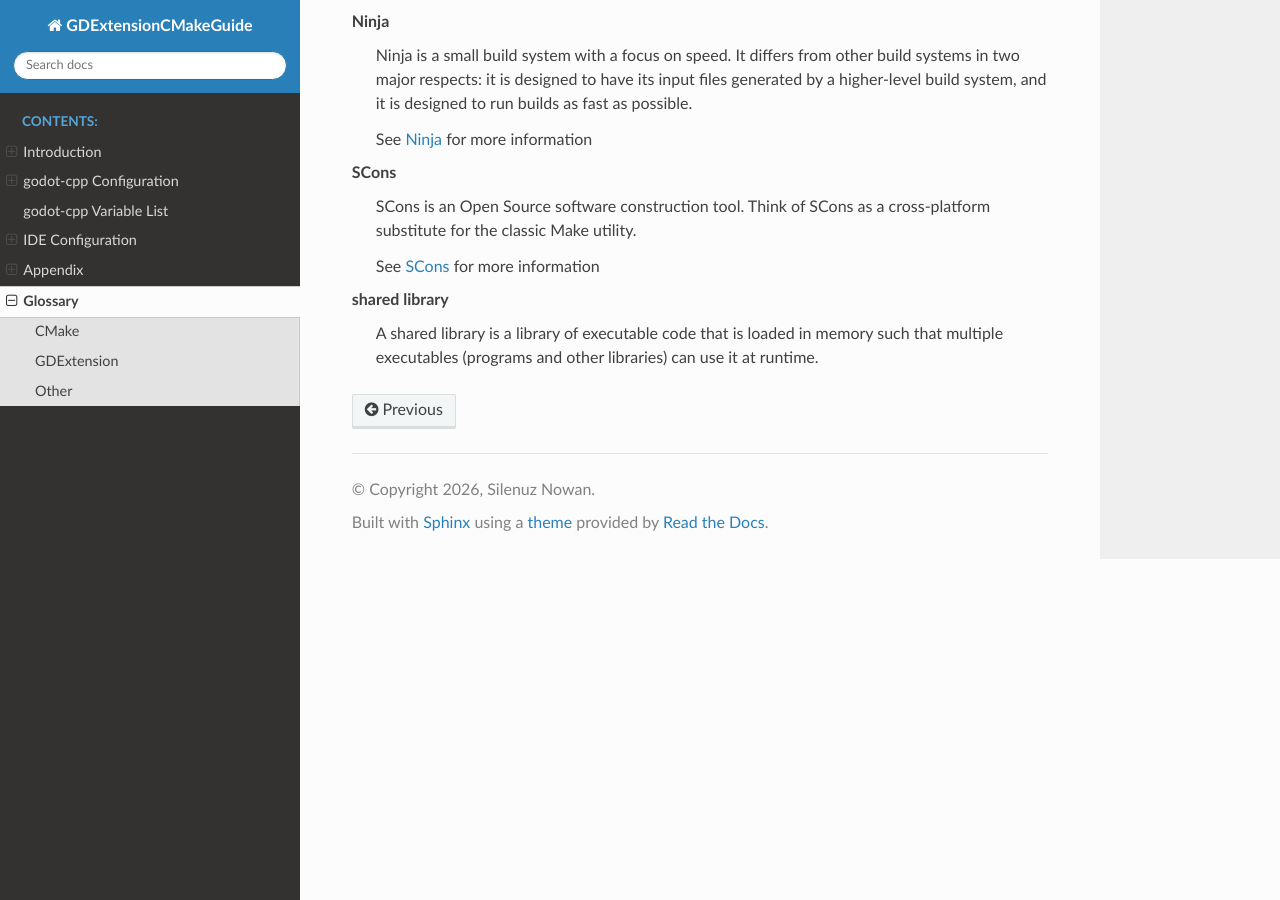
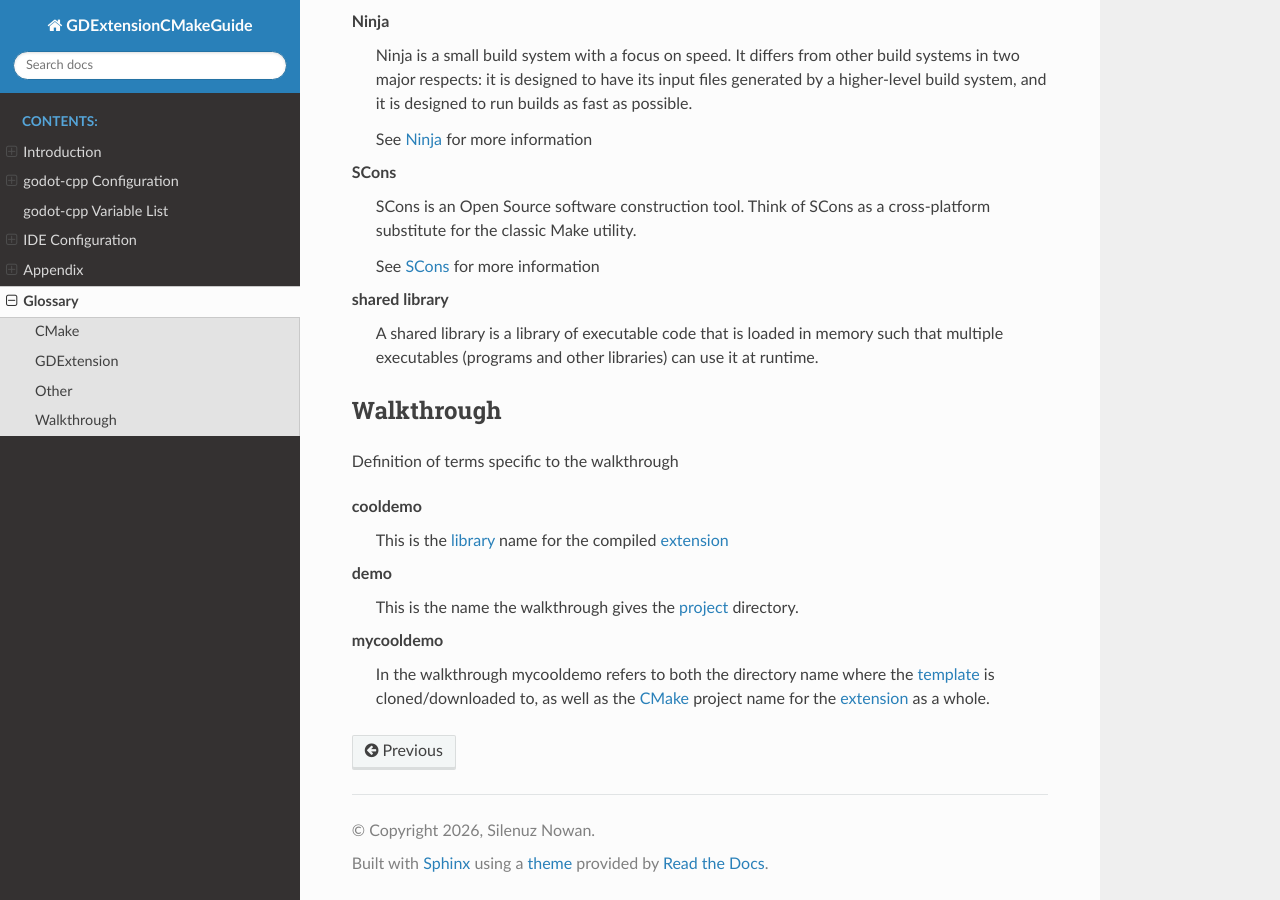
Before and after one commit to silenuz/GDExtension_CMake, a Sphinx documentation site: the page built from docs/source/glossary.rst, in a window 1280 px wide and 900 px high, scrolled down 5159 px. Built offline with Sphinx 7.4.7 and the Read the Docs theme 3.1.0, drawn with Linux system fonts in a browser that asks for light colours.

Commit message:
added some glossary terms specific to the walkthrough, fixed first steps so git clones directly into mycooldemo directory

```diff
--- a/docs/source/glossary.rst
+++ b/docs/source/glossary.rst
@@ -232,5 +232,23 @@ Definition of miscellaneous terms
        A shared library is a library of executable code that is loaded in memory such that multiple executables (programs and other libraries) can use it at runtime.
 
 
+Walkthrough
+===========
+Definition of terms specific to the walkthrough
+
+.. glossary::
+   :sorted:
+
+   mycooldemo
+      In the walkthrough mycooldemo refers to both the directory name where the :term:`template` is cloned/downloaded to,
+      as well as the :term:`CMake` project name for the :term:`extension` as a whole.
+
+   demo
+      This is the name the walkthrough gives the :term:`project` directory.
+
+   cooldemo
+      This is the :term:`library` name for the compiled :term:`extension`
+
+
 
 .. include:: ./share/links.rst
--- a/docs/source/ide/rider.rst
+++ b/docs/source/ide/rider.rst
@@ -1,5 +1,4 @@
 Configuring Rider
 -----------------
 `Rider <https://www.jetbrains.com/rider/>`_ is primarily an IDE for C# and .Net development, however it does include support for cmake files and building
-GDExtensions.  (TODO:: Add version note for rider version cmake support was introduced in)
-.. todo: add version note
+GDExtensions as of version 2026.1.
```
Also changed, not shown: docs/source/introduction/first_steps.rst (+6 -6 lines).
